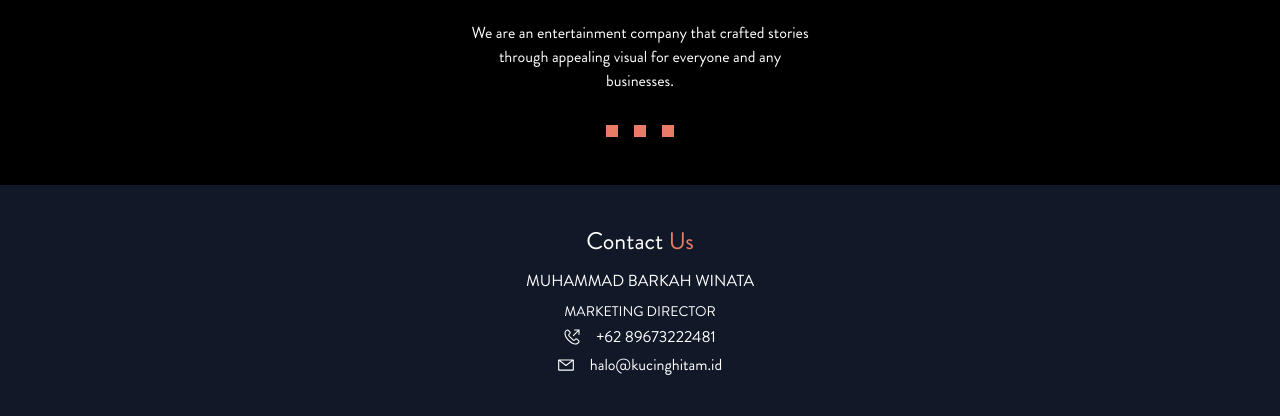
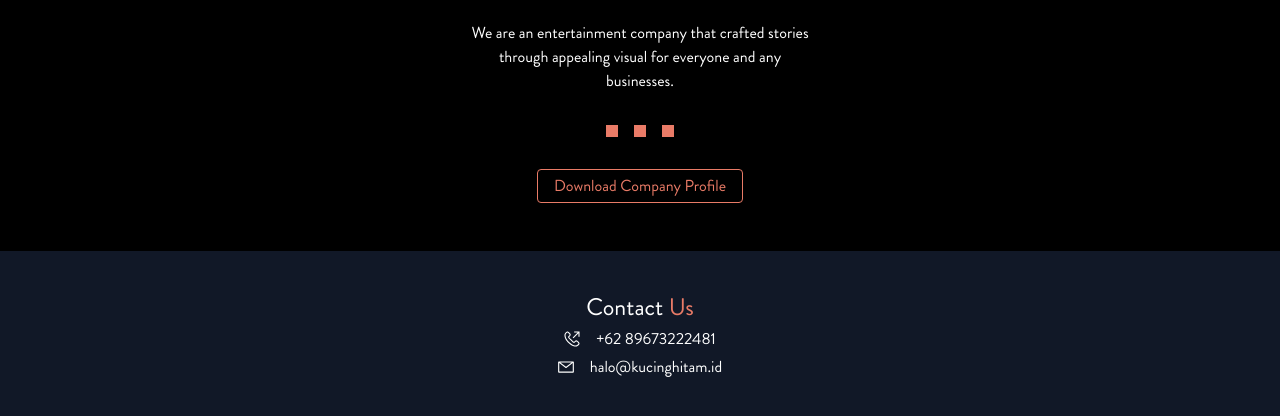
Before and after one commit to BagasSD/kucinghitam.id, a plain HTML site: page index.html in a window 1280 px wide. Shown: the part 230-646 px from the top of the page. Drawn offline with nearby package versions, Linux system fonts and the light colour scheme.

Commit message:
feat: download company profile file

```diff
--- a/index.html
+++ b/index.html
@@ -7,8 +7,10 @@
     <link rel="stylesheet" href="assets/css/main.css" />
   </head>
   <body class="bg-[#111827]">
-    <section class="pt-28 pb-12 bg-black">
-      <div class="w-1/2 mx-auto flex flex-col items-center">
+    <section
+      class="md:pt-28 flex items-end pb-8 md:pb-12 bg-black h-[60vh] md:h-auto"
+    >
+      <div class="md:w-1/2 w-2/3 mx-auto flex flex-col items-center">
         <img
           src="assets/images/kucing-hitam-logo.png"
           alt="Logo"
@@ -23,15 +25,24 @@
           <div class="w-3 h-3 bg-[#E97B67]"></div>
           <div class="w-3 h-3 bg-[#E97B67]"></div>
         </div>
+        <a
+          href="assets/documents/Company-Profile-Kucing-Hitam.pdf"
+          target="_blank"
+          class="border border-[#E97B67] text-[#E97B67] px-4 py-1 rounded mt-8 hover:bg-[#E97B67] hover:text-black"
+          download
+          >Download Company Profile</a
+        >
       </div>
     </section>
-    <section class="pt-10 pb-24 bg-[#111827]">
+    <section
+      class="md:pt-10 flex pt-8 md:pb-24 bg-[#111827] h-[40vh] md:h-auto"
+    >
       <div class="md:w-1/2 mx-auto flex flex-col items-center">
         <h1 class="text-white text-2xl">
           Contact <span class="text-[#E97B67]">Us</span>
         </h1>
-        <h2 class="text-white uppercase mt-3">Muhammad Barkah Winata</h2>
-        <h3 class="text-white uppercase mt-2 text-sm">Marketing Director</h3>
+        <!-- <h2 class="text-white uppercase mt-3">Muhammad Barkah Winata</h2>
+        <h3 class="text-white uppercase mt-2 text-sm">Marketing Director</h3> -->
         <p class="flex space-x-4 items-center mt-1">
           <img
             src="assets/images/call-icon.svg"
```
Also changed, not shown: assets/images/download-icon.svg (added), 1 other file.
